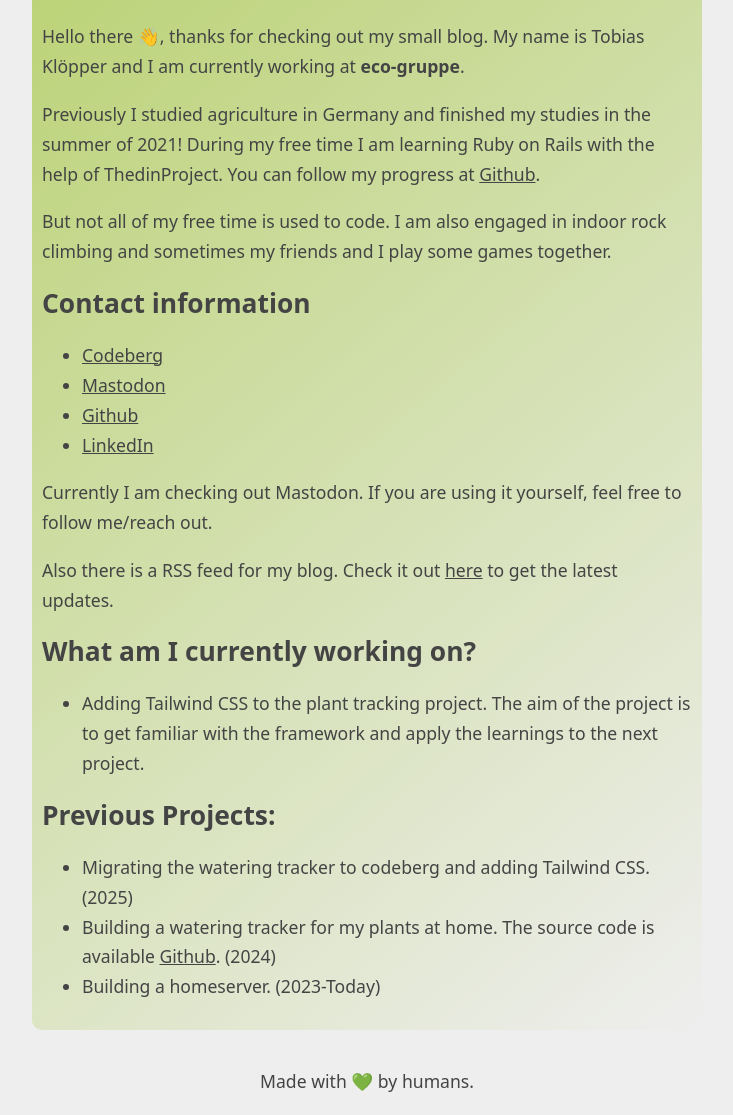
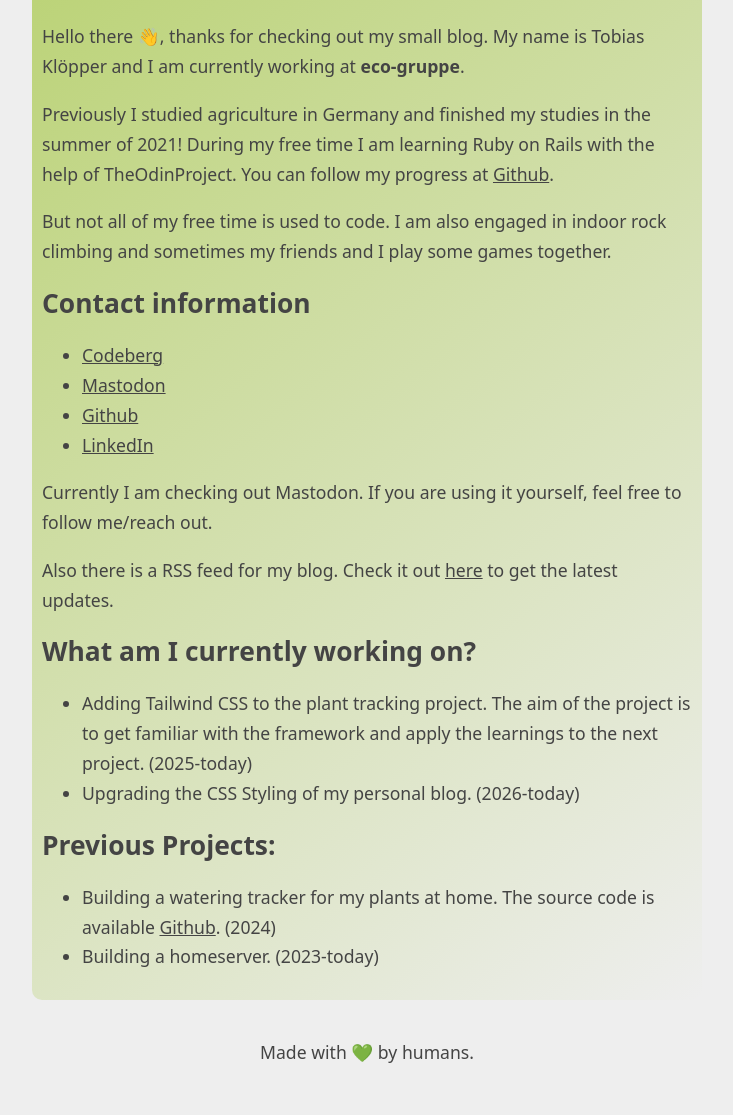
Before and after one commit to Friendscover/my-website, a Jekyll site: the page built from about.md, in a window 1280 px wide and 1400 px high, scrolled down 99 px, cut to the strip 285-1400 px from the top of the window. Shown: the whole strip, without its empty margins (273-1006 px from the left). Built offline with Jekyll 4.4.1, drawn with Linux system fonts in a browser that asks for light colours; after the commit the page ends 1469 px from its top, so only the background shows below that.

Commit message:
small typo fixes in the about me page

```diff
--- a/about.md
+++ b/about.md
@@ -16,7 +16,7 @@
 
 Hello there 👋, thanks for checking out my small blog. My name is Tobias Klöpper and I am currently working at **eco-gruppe**.
 
-Previously I studied agriculture in Germany and finished my studies in the summer of 2021! During my free time I am learning Ruby on Rails with the help of ThedinProject. You can follow my progress at [Github](https://github.com/Friendscover).
+Previously I studied agriculture in Germany and finished my studies in the summer of 2021! During my free time I am learning Ruby on Rails with the help of TheOdinProject. You can follow my progress at [Github](https://github.com/Friendscover).
 
 But not all of my free time is used to code. I am also engaged in indoor rock climbing and sometimes my friends and I play some games together.
 
@@ -31,9 +31,9 @@
 Also there is a RSS feed for my blog. Check it out [here](https://tobiaskloepper.de/feed.xml) to get the latest updates.
 
 ## What am I currently working on?
-- Adding Tailwind CSS to the plant tracking project. The aim of the project is to get familiar with the framework and apply the learnings to the next project.
+- Adding Tailwind CSS to the plant tracking project. The aim of the project is to get familiar with the framework and apply the learnings to the next project. (2025-today)
+- Upgrading the CSS Styling of my personal blog. (2026-today)
 
 ## Previous Projects:
-- Migrating the watering tracker to codeberg and adding Tailwind CSS. (2025)
 - Building a watering tracker for my plants at home. The source code is available [Github](https://github.com/Friendscover/plant-tracker). (2024)
-- Building a homeserver. (2023-Today)
+- Building a homeserver. (2023-today)
```
